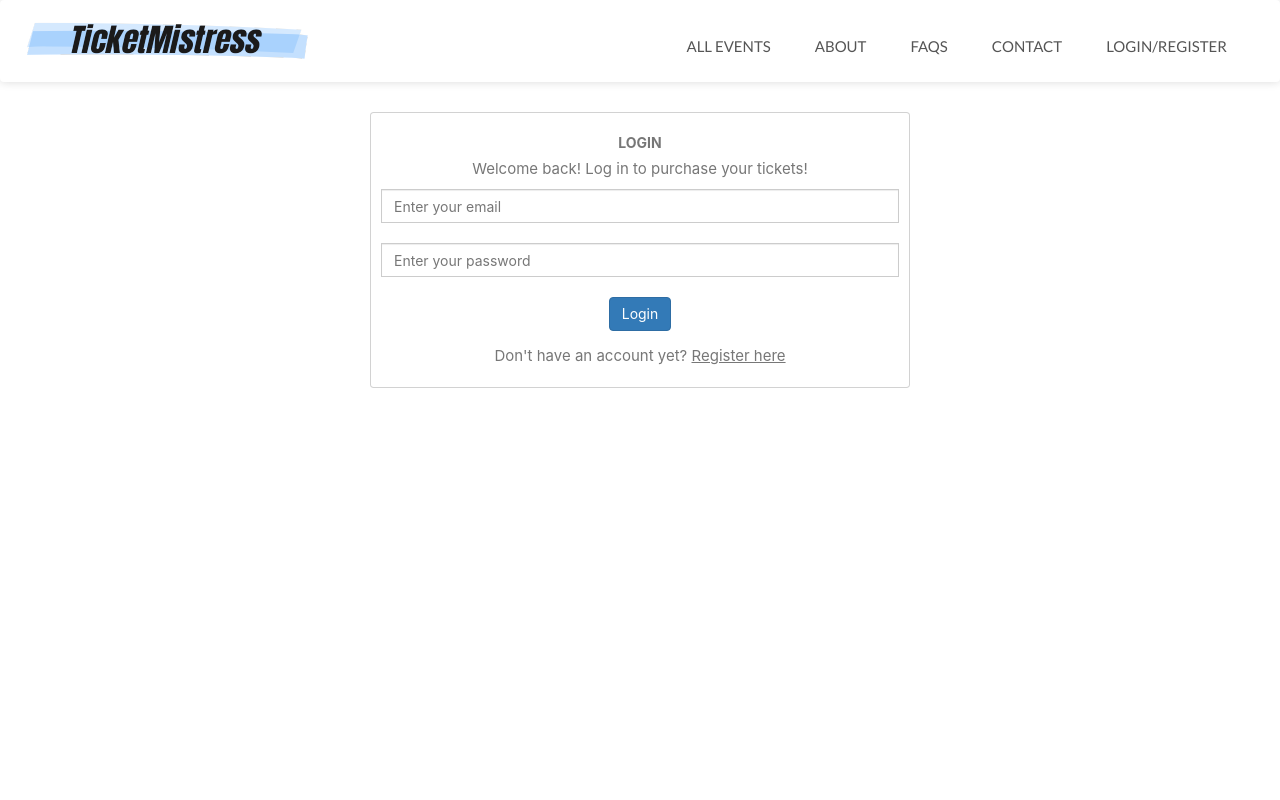
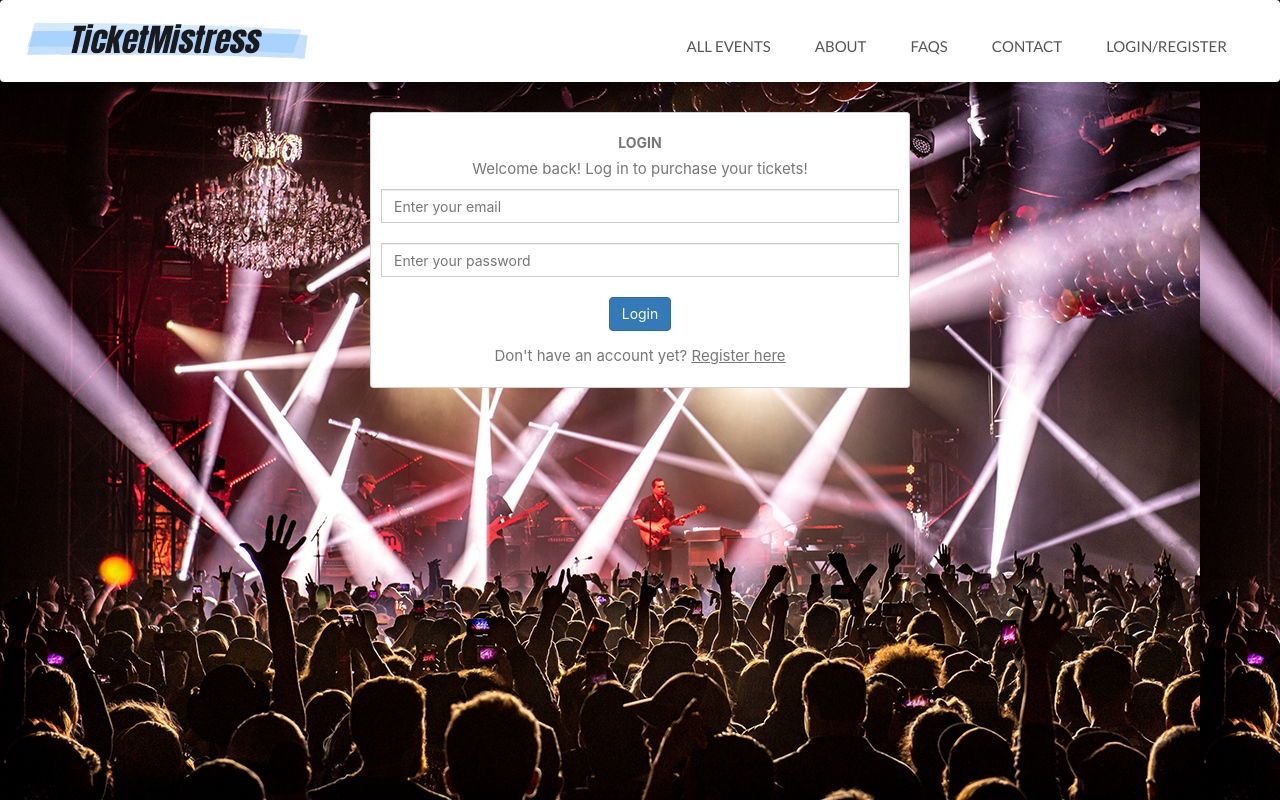
Before and after one commit to Lim-Huiee/IS442-G3T8-project, a React (Create React App) app in the folder g3t8-project/: page /loginRegisterPage in a window 1280 px wide. Built offline with nearby package versions, Linux system fonts and the light colour scheme; what smooth-scroll would draw is missing.

Commit message:
update loginregisterpg background

```diff
--- a/g3t8-project/src/components/views/loginRegisterPage.jsx
+++ b/g3t8-project/src/components/views/loginRegisterPage.jsx
@@ -23,7 +23,7 @@ export const LoginRegisterPage = (props) => {
   }
 
   return (
-    <div>
+    <div style={{backgroundImage: "url(img/LoginRegisterBg.jpg)", height:"100%"}}>
       <Navigation/>
       {renderComponent()}
     </div>
```
Also changed, not shown: g3t8-project/public/img/loginRegisterBg.jpg (added).
